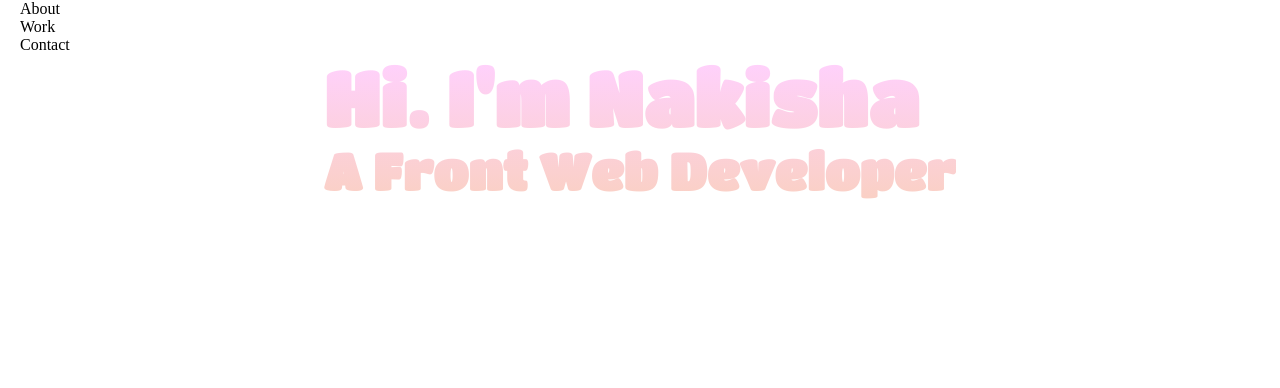
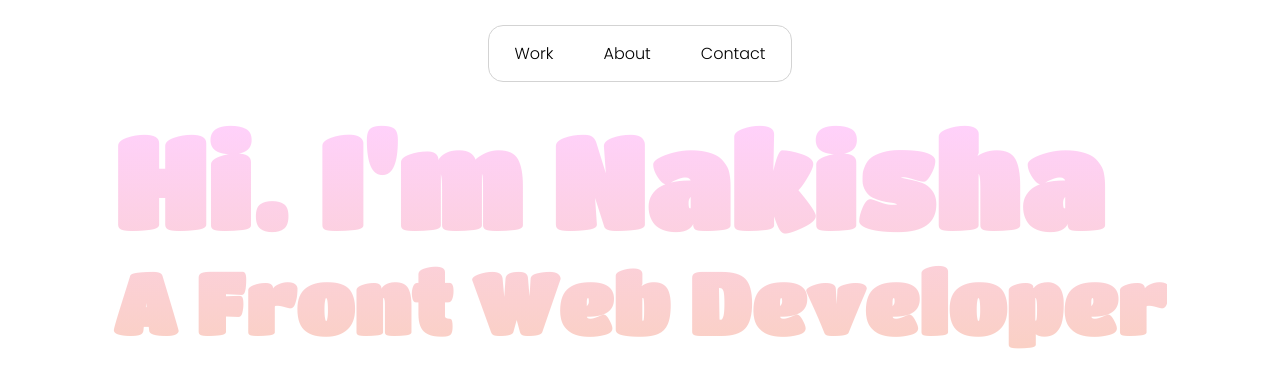
Before and after one commit to niknaaks/Portfolio, a plain HTML site: page index.html in a window 1280 px wide. Drawn offline with Linux system fonts and the light colour scheme.

Commit message:
update to nav bar

```diff
--- a/index.html
+++ b/index.html
@@ -8,31 +8,32 @@
     <title>Nakisha Ann Richards</title>
     <link href="https://fonts.googleapis.com/css2?family=Titan+One&display=swap" rel="stylesheet">
     <link rel="stylesheet" href="style.css">
+    <script src="https://kit.fontawesome.com/8a259c5c86.js" crossorigin="anonymous"></script>
+    <link href="https://fonts.googleapis.com/css2?family=Poppins:wght@300&display=swap" rel="stylesheet">
 </head>
 
 <body>
 
     <div class="container">
-        <nav class="nav">
-            <div class="nav__menu">
-                <div class="nav__menu--link">
-                    About
-                </div>
+        <nav class="nav display justify-center">
+            <!-- <div class="nav__bar display justify-center">
+                <i class="fa-solid fa-bars"></i>
+            </div> -->
 
-                <div class="nav__menu--link">
-                    Work
-                </div>
+            <div class="nav__menu display justify-center">
+                <ul class="display justify-center display-col-sm">
+                    <li><a href="#">Work</a></li>
+                    <li><a href="#">About</a></li>
+                    <li><a href="">Contact</a></li>
+                </ul>
+            </div>
 
-                <div class="nav__menu--link">
-                    Contact
-                </div>
 
-            </div>
         </nav>
 
         <!-- This is the header -->
 
-        <header class="header  display-col items-center justify-center">
+        <header class="header  display-col items-center justify-center text-align">
 
             <!-- <div class="header__profile">
             <img src="/images/profile_picture.jpg" alt="Profile picture Nakisha Richards">
@@ -48,16 +49,13 @@
                 </div>
             </div>
 
-
-            <!-- <div class="header__bg">
-            </div> -->
+        </header>
 
 
 
+        <section class="contact" id="contact-me">
 
-
-
-        </header>
+        </section>
 
     </div>
 
--- a/style.css
+++ b/style.css
@@ -5,6 +5,7 @@
 
 body {
     overflow-x: hidden;
+    font-family: 'Poppins', sans-serif;
 
 }
 
@@ -13,10 +14,17 @@ body {
     margin: 0 auto;
 
 }
+.display {
+    display: flex;
+}
 
 .display-col {
     display: flex;
     flex-direction: column;
+}
+
+.text-center {
+    text-align: center;
 }
 
 .items-center {
@@ -27,18 +35,65 @@ body {
     justify-content: center;
 }
 
-/* .header {
-    background: rgb(250,208,196);
-    background: linear-gradient(323deg, rgba(250,208,196,1) 0%, rgba(250,208,196,1) 35%, rgba(255,209,255,1) 100%);
-    background-image: -webkit-linear-gradient(323deg, rgba(250,208,196,1) 0%, rgba(250,208,196,1) 35%, rgba(255,209,255,1) 100%);
-    background-size:100% 50px;
-    animation: rotate 8s linear infinite;
-    -webkit-text-fill-color: transparent;
-} */
+.justify-end {
+    justify-content: end;
+}
+
+
+/* This is the navigation bar  */
+
+.nav {
+    align-items: flex-end;
+    padding: 25px 0px;
+}
+
+.nav__menu {
+    color: grey;
+    border: 1.5px solid #D3D3D3;
+    border-radius: 15px;
+}
+
+.nav ul li {
+    padding: 0px 10px 0px 10px;
+}
+
+.nav__menu ul li a {
+    text-decoration: none;
+    cursor: pointer;
+    color: black;
+    display: flex;
+    padding: 15px;
+    align-items: flex-end;
+
+}
+
+.nav__menu ul {
+    list-style-type: none;
+    margin: 0;
+    padding: 0;
+}
+
+.nav__bar {
+    padding: 12px;
+    color: grey;
+    border: 1.5px solid #D3D3D3;
+    border-radius: 15px;
+    cursor: pointer;
+    max-width: 20px;
+}
+
+.nav__bar  i {
+    font-size: 1.1rem;
+}
+
+.nav__bar:hover {
+    background: #e7d1fe;
+}
+
 
 .header__body {
     font-family: 'Titan One', cursive;
-    font-size: calc(100vw / 25);
+    font-size: calc(100vw / 15);
 
 }
 
@@ -65,3 +120,17 @@ body {
         background-position-x:0;
     }
 }
+
+
+@media screen and (max-width: 480px) {
+    .nav__menu ul li a {
+        font-size: 0.8rem;
+    }
+}
+
+@media screen and (max-width: 320px) {
+    .display-col-sm {
+        display: flex;
+        flex-direction: column;
+    }
+}
```
